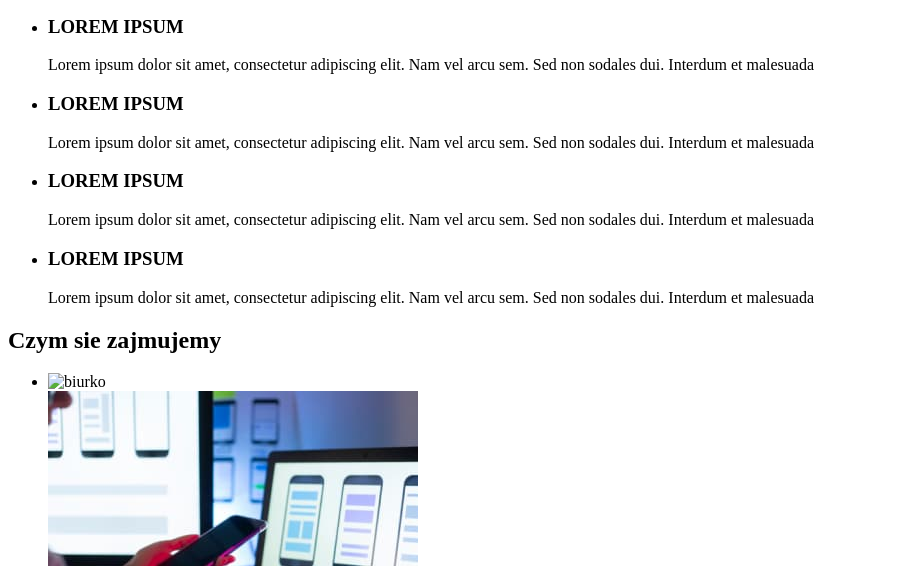
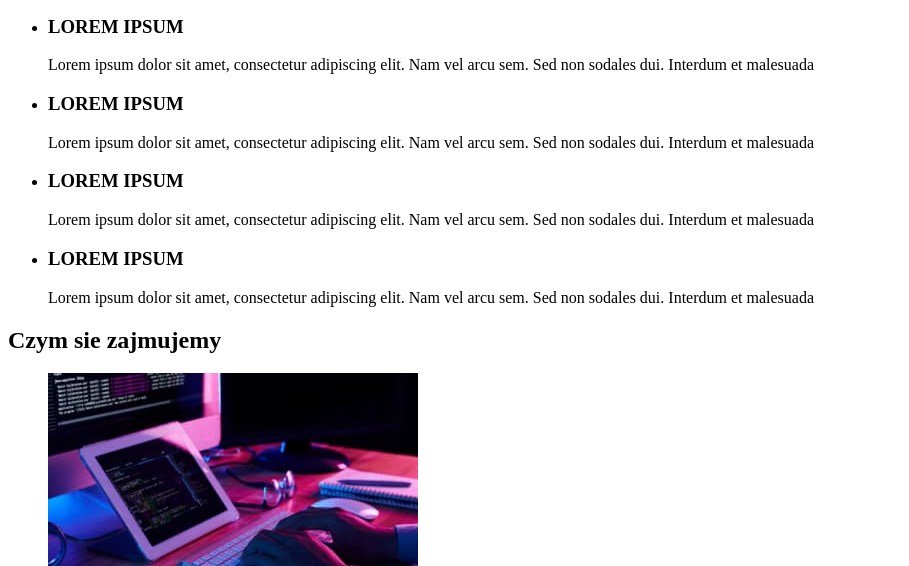
Before and after one commit to michamas/goit-markup-hw-01, a plain HTML site: page index.html in a window 1280 px wide. Shown: the part 234-800 px from the top of the page, without its empty margins (0-909 px from the left). Drawn offline with Linux system fonts and the light colour scheme; the site is published under a folder, as on GitHub Pages, so addresses that start at the root find nothing.

Commit message:
ostateczne poprawki src do img

```diff
--- a/index.html
+++ b/index.html
@@ -71,7 +71,12 @@
         <h2>Czym sie zajmujemy</h2>
         <ul>
           <li>
-            <img src="/images/desk.jpg" alt="biurko" width="370" height="294" />
+            <img
+              src="./images/desk.jpg"
+              alt="biurko"
+              width="370"
+              height="294"
+            />
           </li>
           <li>
             <img
@@ -83,7 +88,7 @@
           </li>
           <li>
             <img
-              src="images/tablet.jpg"
+              src="./images/tablet.jpg"
               alt="tablet"
               width="370"
               height="294"
```
